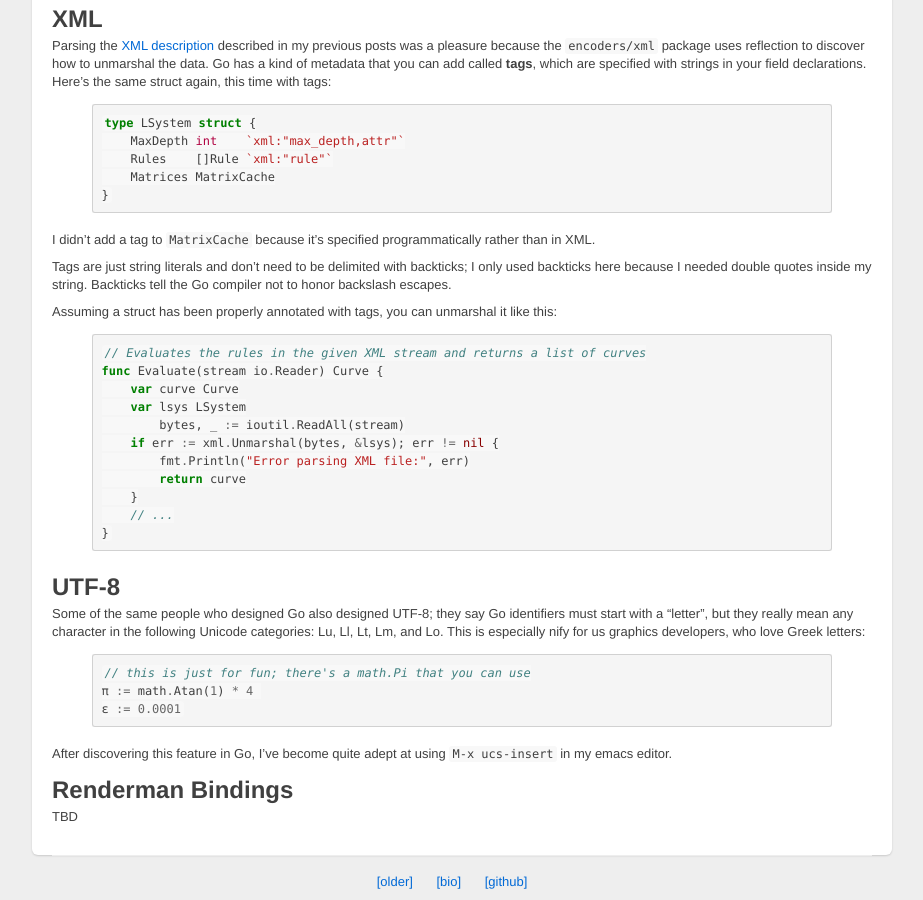
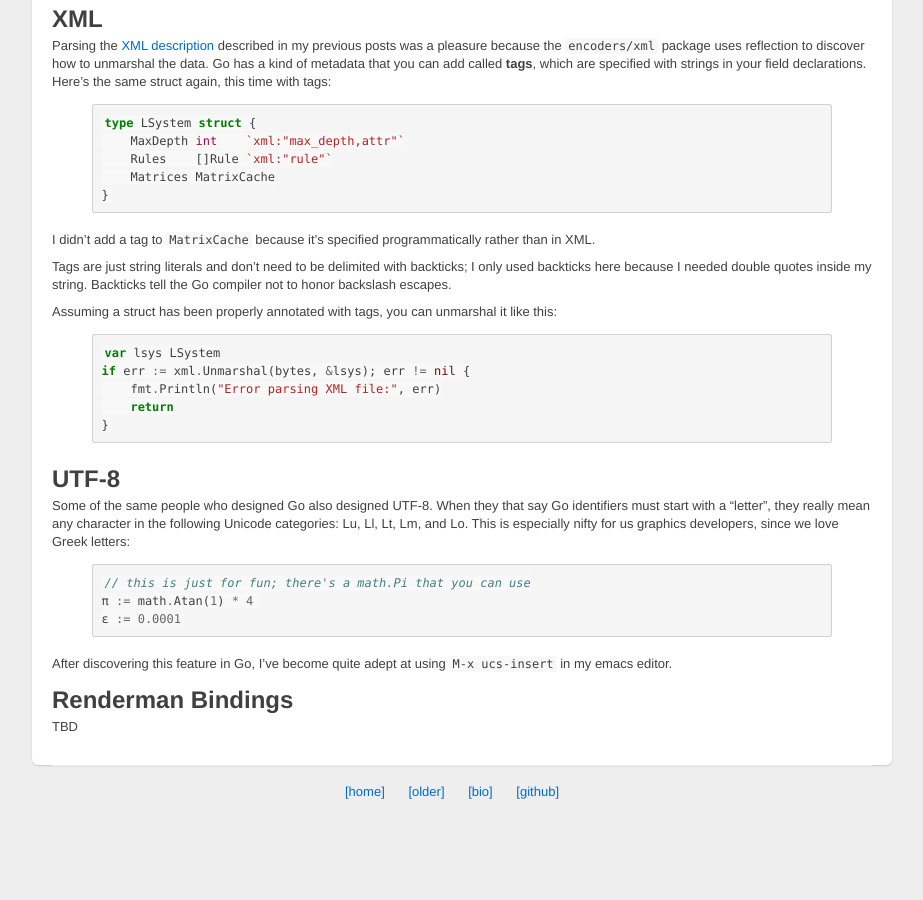
Before and after one commit to prideout/prideout.github.com, a Jekyll site: the page built from _posts/2011-12-29-go-and-renderman.md, in a window 1280 px wide and 900 px high, scrolled down 1169 px. Shown: the whole window, without its empty margins (178-1101 px from the left). Built offline with Jekyll 4.4.1, drawn with Linux system fonts in a browser that asks for light colours; after the commit the page ends 1979 px from its top, so only the background shows below that.

Commit message:
progress

```diff
--- a/_includes/default.html
+++ b/_includes/default.html
@@ -41,6 +41,7 @@
       <footer style="margin-top:0px">
 
         <p>
+          <a style="padding-right: 20px" href="{{ HOME_PATH }}">[home]</a>
           <a style="padding-right: 20px" href="http://prideout.net/blog">[older]</a>
           <a style="padding-right: 20px" href="http://prideout.net/archive/vita.html">[bio]</a>
           <a style="padding-right: 20px" href="http://github.com/prideout">[github]</a>
--- a/_posts/2011-12-29-go-and-renderman.md
+++ b/_posts/2011-12-29-go-and-renderman.md
@@ -69,22 +69,16 @@ Tags are just string literals and don't need to be delimited with backticks; I o
 Assuming a struct has been properly annotated with tags, you can unmarshal it like this:
 
 {% highlight go %}
-// Evaluates the rules in the given XML stream and returns a list of curves
-func Evaluate(stream io.Reader) Curve {
-    var curve Curve
-    var lsys LSystem
-	bytes, _ := ioutil.ReadAll(stream)
-    if err := xml.Unmarshal(bytes, &lsys); err != nil {
-        fmt.Println("Error parsing XML file:", err)
-        return curve
-    }
-    // ...
+var lsys LSystem
+if err := xml.Unmarshal(bytes, &lsys); err != nil {
+    fmt.Println("Error parsing XML file:", err)
+    return
 }
 {% endhighlight %}
 
 ## UTF-8
 
-Some of the same people who designed Go also designed UTF-8; they say Go identifiers must start with a "letter", but they really mean any character in the following Unicode categories: Lu, Ll, Lt, Lm, and Lo.  This is especially nify for us graphics developers, who love Greek letters:
+Some of the same people who designed Go also designed UTF-8.  When they that say Go identifiers must start with a "letter", they really mean any character in the following Unicode categories: Lu, Ll, Lt, Lm, and Lo.  This is especially nifty for us graphics developers, since we love Greek letters:
 
 {% highlight go %}
 // this is just for fun; there's a math.Pi that you can use
```
